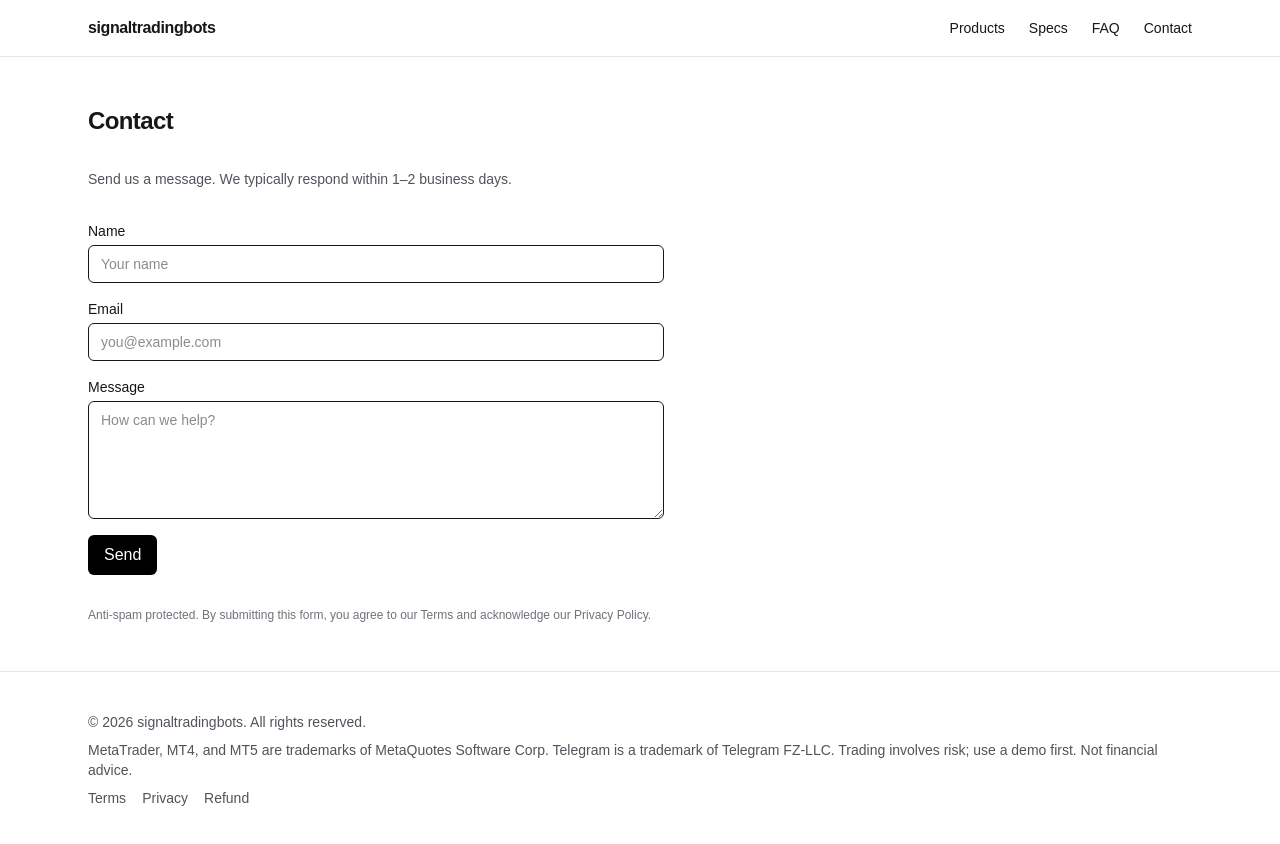
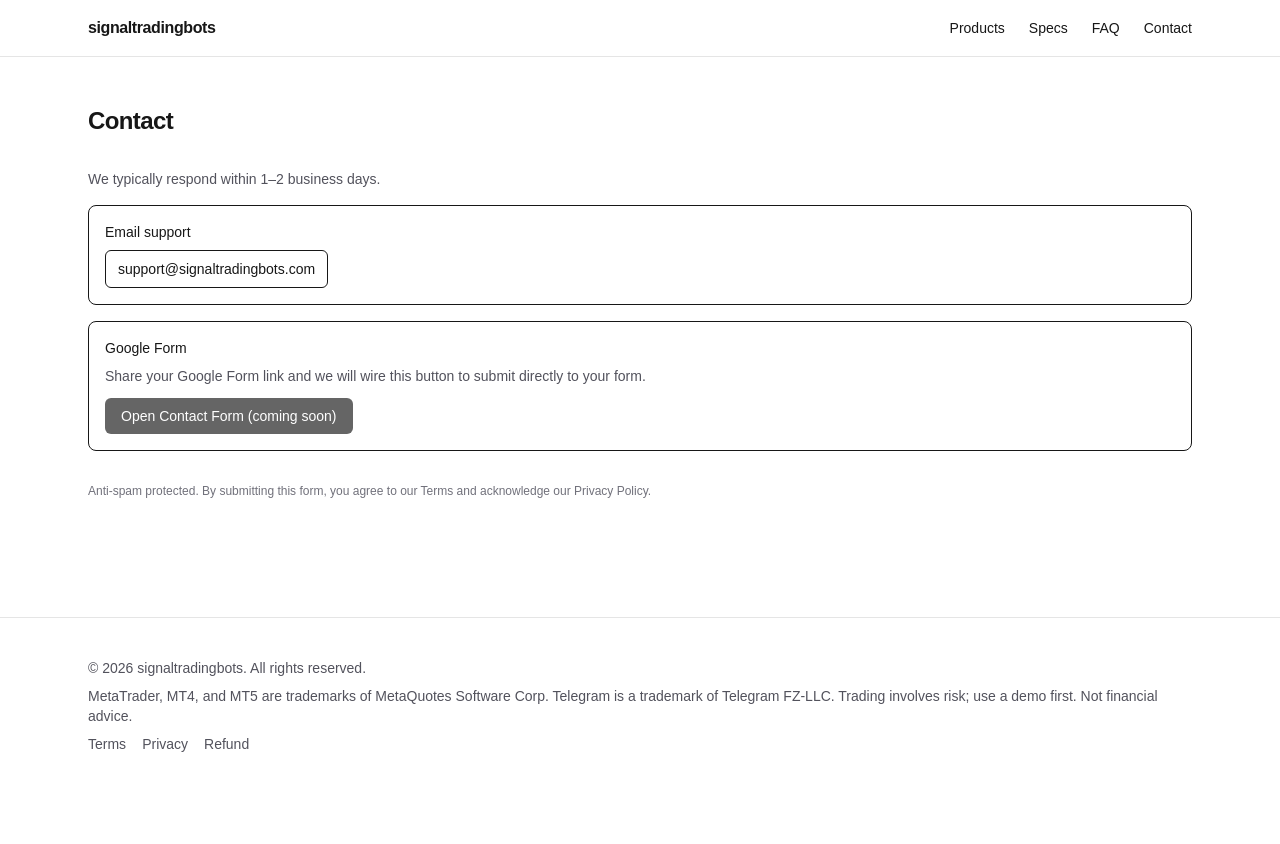
Before and after one commit to Appsbydare/Signal_Trading_Bots, a Next.js app: page /contact in a window 1280 px wide. Shown: the top 844 px of the page. After the commit the page ends 800 px from the top, so only its background shows below. Built offline with nearby package versions, Linux system fonts and the light colour scheme.

Commit message:
chore(contact): switch to Google Forms approach and add support email

```diff
--- a/src/app/contact/page.tsx
+++ b/src/app/contact/page.tsx
@@ -7,47 +7,34 @@ export default function ContactPage() {
   return (
     <div className="space-y-8">
       <h1 className="text-2xl font-semibold tracking-tight">Contact</h1>
-      <p className="max-w-2xl text-sm text-zinc-600">
-        Send us a message. We typically respond within 1–2 business days.
-      </p>
-      <form
-        action="https://formspree.io/f/your-id"
-        method="POST"
-        className="grid max-w-xl gap-4"
-      >
-        <label className="grid gap-1 text-sm">
-          <span>Name</span>
-          <input
-            name="name"
-            required
-            className="rounded-md border px-3 py-2"
-            placeholder="Your name"
-          />
-        </label>
-        <label className="grid gap-1 text-sm">
-          <span>Email</span>
-          <input
-            type="email"
-            name="email"
-            required
-            className="rounded-md border px-3 py-2"
-            placeholder="you@example.com"
-          />
-        </label>
-        <label className="grid gap-1 text-sm">
-          <span>Message</span>
-          <textarea
-            name="message"
-            rows={5}
-            required
-            className="rounded-md border px-3 py-2"
-            placeholder="How can we help?"
-          />
-        </label>
-        <button className="w-fit rounded-md bg-black px-4 py-2 text-white hover:bg-zinc-800">
-          Send
-        </button>
-      </form>
+      <div className="space-y-4">
+        <p className="max-w-2xl text-sm text-zinc-600">
+          We typically respond within 1–2 business days.
+        </p>
+        <div className="rounded-lg border p-4 text-sm">
+          <p className="mb-2 font-medium">Email support</p>
+          <a
+            href="mailto:support@signaltradingbots.com"
+            className="inline-block rounded-md border px-3 py-2 hover:bg-zinc-50"
+          >
+            support@signaltradingbots.com
+          </a>
+        </div>
+        <div className="rounded-lg border p-4 text-sm">
+          <p className="mb-2 font-medium">Google Form</p>
+          <p className="mb-3 text-zinc-600">
+            Share your Google Form link and we will wire this button to submit
+            directly to your form.
+          </p>
+          <a
+            href="#"
+            aria-disabled
+            className="inline-block cursor-not-allowed rounded-md bg-black px-4 py-2 text-white opacity-60"
+          >
+            Open Contact Form (coming soon)
+          </a>
+        </div>
+      </div>
       <p className="text-xs text-zinc-500">
         Anti-spam protected. By submitting this form, you agree to our Terms and
         acknowledge our Privacy Policy.
```
